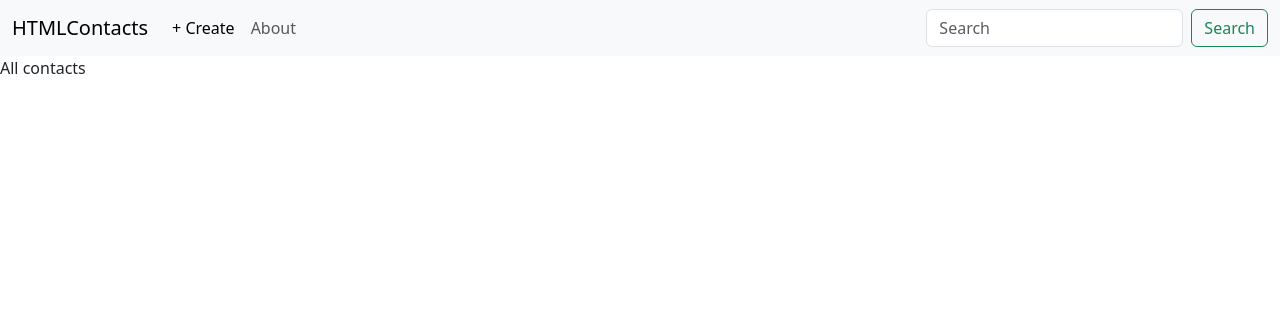
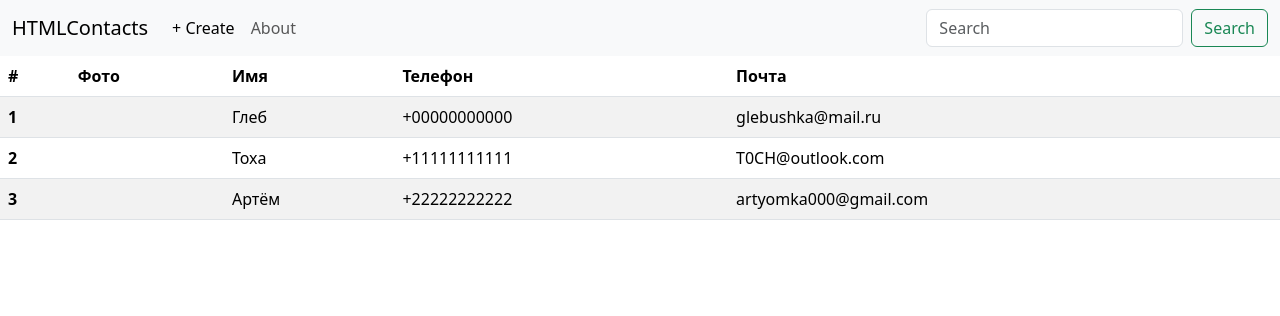
Before and after one commit to regular-developer228/HTMLContacts, a Django app: page / in a window 1280 px wide. Shown: the top 316 px of the page. Run offline with Django 5.2, Linux system fonts and the light colour scheme.

Commit message:
the list itself

```diff
--- a/templates/list.html
+++ b/templates/list.html
@@ -3,5 +3,39 @@
 {% block title %}HTMLContacts{% endblock %}
 
 {% block content %}
-All contacts
+<table class="table table-striped">
+  <thead>
+    <tr>
+      <th scope="col">#</th>
+        <th scope="col">Фото</th>
+      <th scope="col">Имя</th>
+      <th scope="col">Телефон</th>
+      <th scope="col">Почта</th>
+    </tr>
+  </thead>
+  <tbody>
+    <tr>
+      <th scope="row">1</th>
+        <td></td>
+      <td>Глеб</td>
+      <td>+00000000000</td>
+      <td>glebushka@mail.ru</td>
+    </tr>
+    <tr>
+      <th scope="row">2</th>
+        <td></td>
+      <td>Тоха</td>
+      <td>+11111111111</td>
+      <td>T0CH@outlook.com</td>
+    </tr>
+    <tr>
+      <th scope="row">3</th>
+        <td></td>
+      <td>Артём</td>
+
+      <td>+22222222222</td>
+      <td>artyomka000@gmail.com</td>
+    </tr>
+  </tbody>
+</table>
 {% endblock %}
```
Also changed, not shown: templates/about.html (+10 -0 lines), app/forms.py (added).
